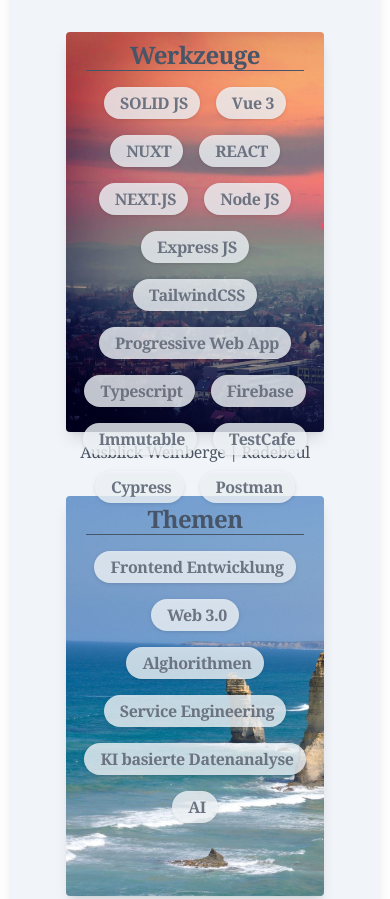
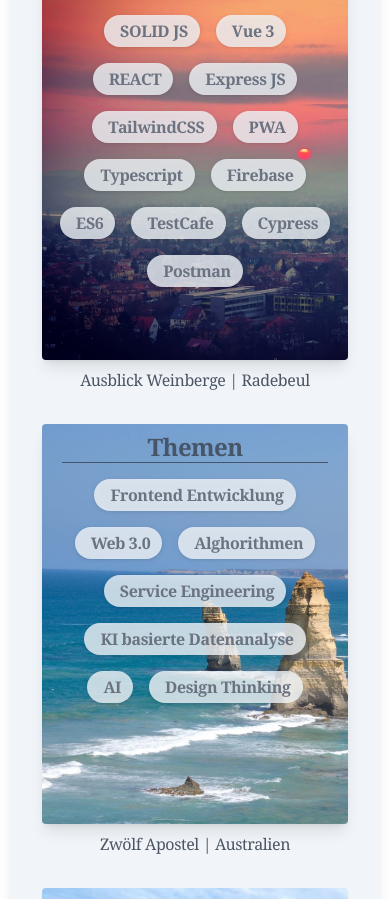
Before and after one commit to jelio01/jl_lp, a Vue app: page / in a window 390 px wide. Shown: the part 2510-3409 px from the top of the page. Built offline with nearby package versions, Linux system fonts and the light colour scheme; no server answers.

Commit message:
Fix Small Smartphone Content out of the Box
Adapt box
Update Tools content

```diff
--- a/src/components/theHomeContent.vue
+++ b/src/components/theHomeContent.vue
@@ -37,7 +37,7 @@ const randomApiImageFile = randomImageFile.slice(6);
 <template>
   <!-- Section: Design Block -->
   <section class="text-center text-gray-800 lg:text-left">
-    <div class="px-6 py-12 md:px-6">
+    <div class="py-12">
       <div class="grid items-center gap-6 lg:grid-cols-2">
         <theAvatarVue />
         <div class="mb-4 lg:mb-0">
--- a/src/data/data.json
+++ b/src/data/data.json
@@ -100,6 +100,11 @@
         "id": 6,
         "name": "AI",
         "url": "https://de.wikipedia.org/wiki/K%C3%BCnstliche_Intelligenz"
+      },
+      {
+        "id": 7,
+        "name": "Design Thinking",
+        "url": "https://de.wikipedia.org/wiki/Design_Thinking"
       }
     ],
     "tools": [
@@ -115,66 +120,51 @@
       },
       {
         "id": 3,
-        "name": "NUXT",
-        "url": "https://nuxtjs.org/"
-      },
-      {
-        "id": 4,
         "name": "REACT",
         "url": "https://react.dev/"
       },
       {
-        "id": 5,
-        "name": "NEXT.JS",
-        "url": "https://nextjs.org/"
-      },
-      {
-        "id": 6,
-        "name": "Node JS",
-        "url": "https://nodejs.org"
-      },
-      {
-        "id": 7,
+        "id": 4,
         "name": "Express JS",
         "url": "https://expressjs.com"
       },
       {
-        "id": 8,
+        "id": 5,
         "name": "TailwindCSS",
         "url": "https://tailwindcss.com/"
       },
       {
-        "id": 9,
-        "name": "Progressive Web App",
+        "id": 6,
+        "name": "PWA",
         "url": "https://web.dev/progressive-web-apps/"
       },
       {
-        "id": 10,
+        "id": 7,
         "name": "Typescript",
         "url": "https://www.typescriptlang.org/"
       },
       {
-        "id": 11,
+        "id": 8,
         "name": "Firebase",
         "url": "https://firebase.google.com/"
       },
       {
-        "id": 12,
-        "name": "Immutable",
-        "url": "https://immutable-js.com/"
+        "id": 9,
+        "name": "ES6",
+        "url": "https://www.w3schools.com/js/js_es6.asp/"
       },
       {
-        "id": 13,
+        "id": 10,
         "name": "TestCafe",
         "url": "https://testcafe.io"
       },
       {
-        "id": 14,
+        "id": 11,
         "name": "Cypress",
         "url": "https://www.cypress.io/"
       },
       {
-        "id": 15,
+        "id": 12,
         "name": "Postman",
         "url": "https://www.postman.com/"
       }
```
